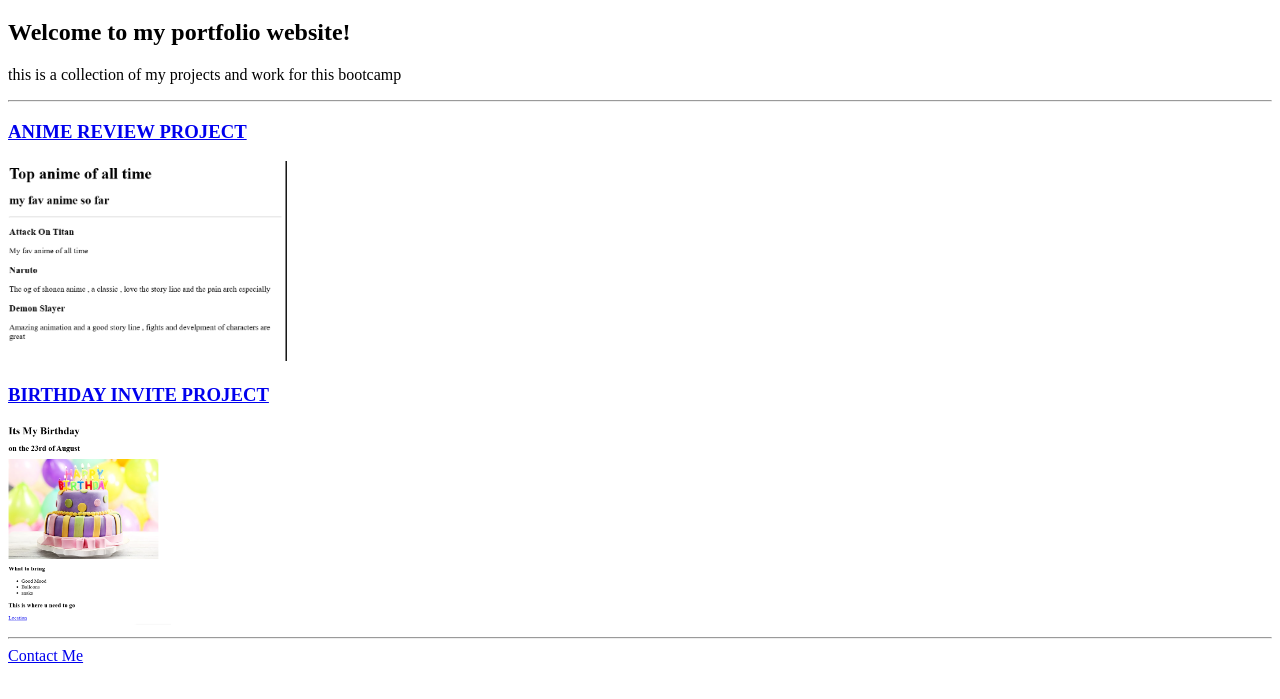
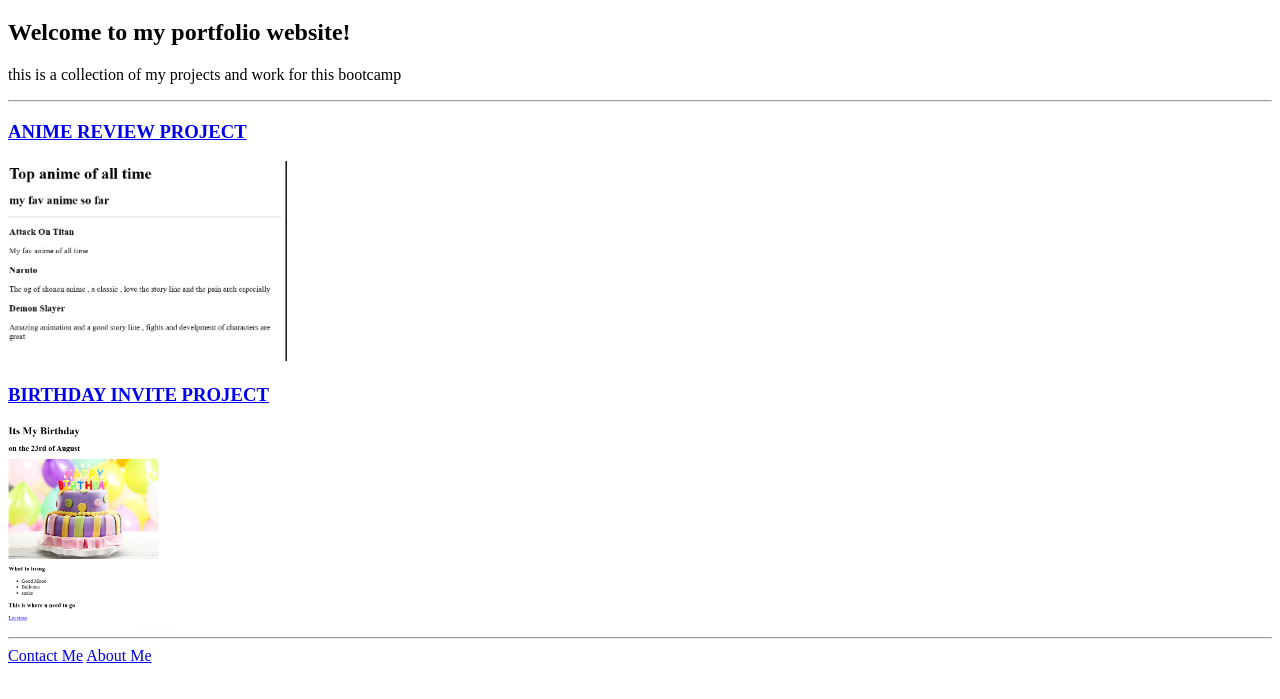
Before and after one commit to Lujainsos/Porfolio-website, a plain HTML site: page index.html in a window 1280 px wide. Shown: the part 61-760 px from the top of the page. Drawn offline with Linux system fonts and the light colour scheme.

Commit message:
Feat(Index) added a link to the about.html

```diff
--- a/index.html
+++ b/index.html
@@ -17,5 +17,6 @@
     <img src="./assets/images/birthday invite preview.png" alt="birthday ivite preview" height="200" >
     <hr/>
     <a href="./public/contact.html"> Contact Me</a>
+    <a href="./public/about.html">About Me </a>
 </body>
 </html>
```
